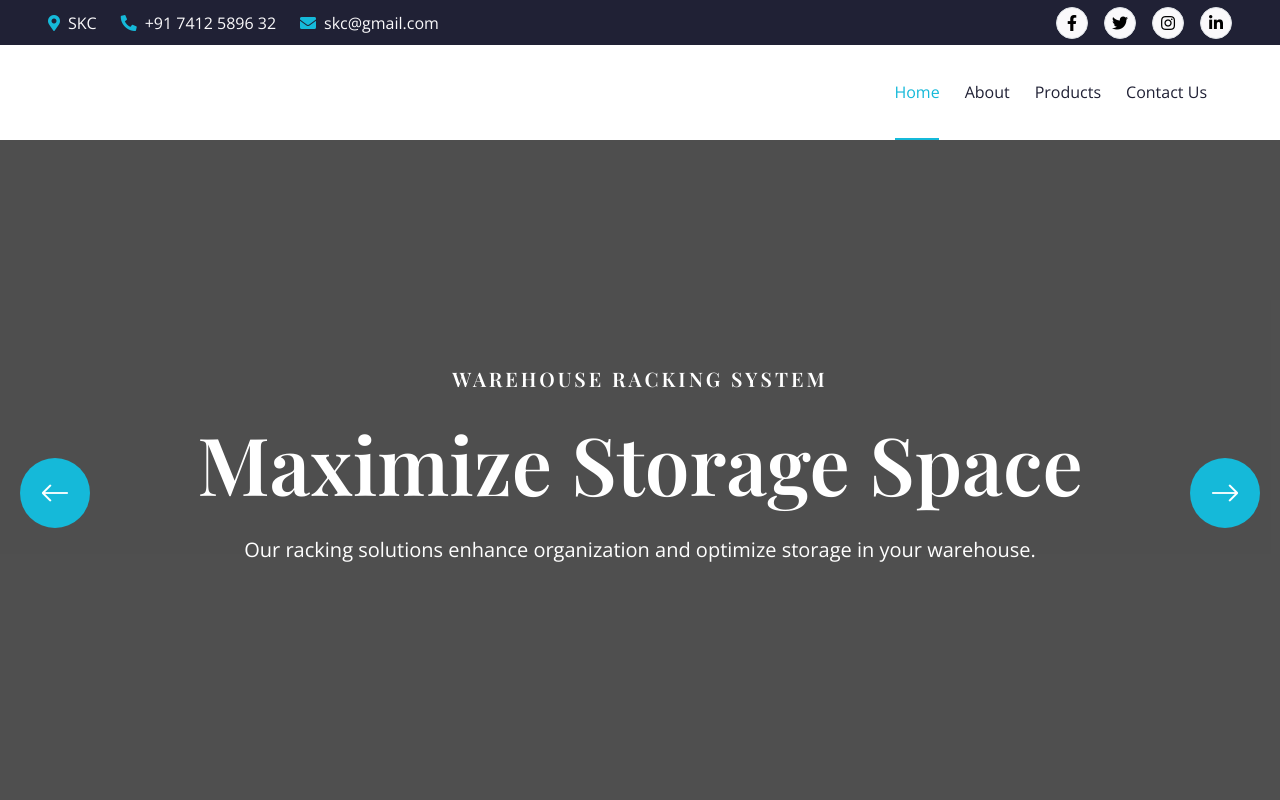
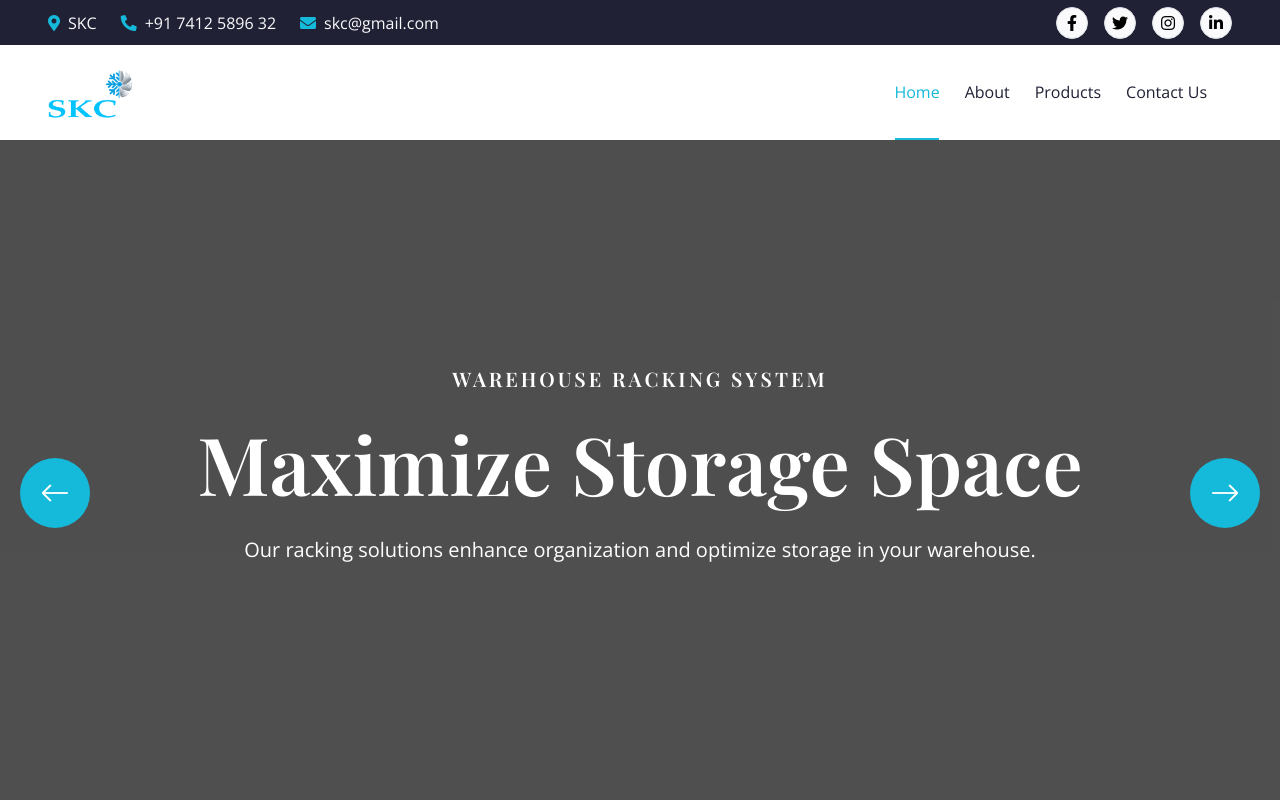
Before and after one commit to Muhammedsiyadt/Xeventure-Skc, a plain HTML site: page index.html in a window 1280 px wide. Shown: the top 800 px of the page. Drawn offline with nearby package versions, Linux system fonts and the light colour scheme; files that its build step writes are made by us from their sources; the site is published under a folder, as on GitHub Pages, so addresses that start at the root find nothing.

Commit message:
Update index.html
updated image in navbar

```diff
--- a/index.html
+++ b/index.html
@@ -68,7 +68,7 @@
         <div class="container-fluid position-relative p-0">
             <nav class="navbar navbar-expand-lg navbar-light bg-white px-4 px-lg-5 py-3 py-lg-0">
                 <a href="index.html" class="navbar-brand p-0">
-                    <h1 class="text-primary m-0"><img src="/img/SKC/logo.png" alt=""></h1>
+                    <h1 class="text-primary m-0"><img src="img/SKC/logo.png" alt=""></h1>
                     <!-- <h1 class="text-primary m-0"><i class="fas fa-star-of-life me-3"></i>Terapia</h1> -->
                     <!-- <img src="img/logo.png" alt="Logo"> -->
                 </a>
```
